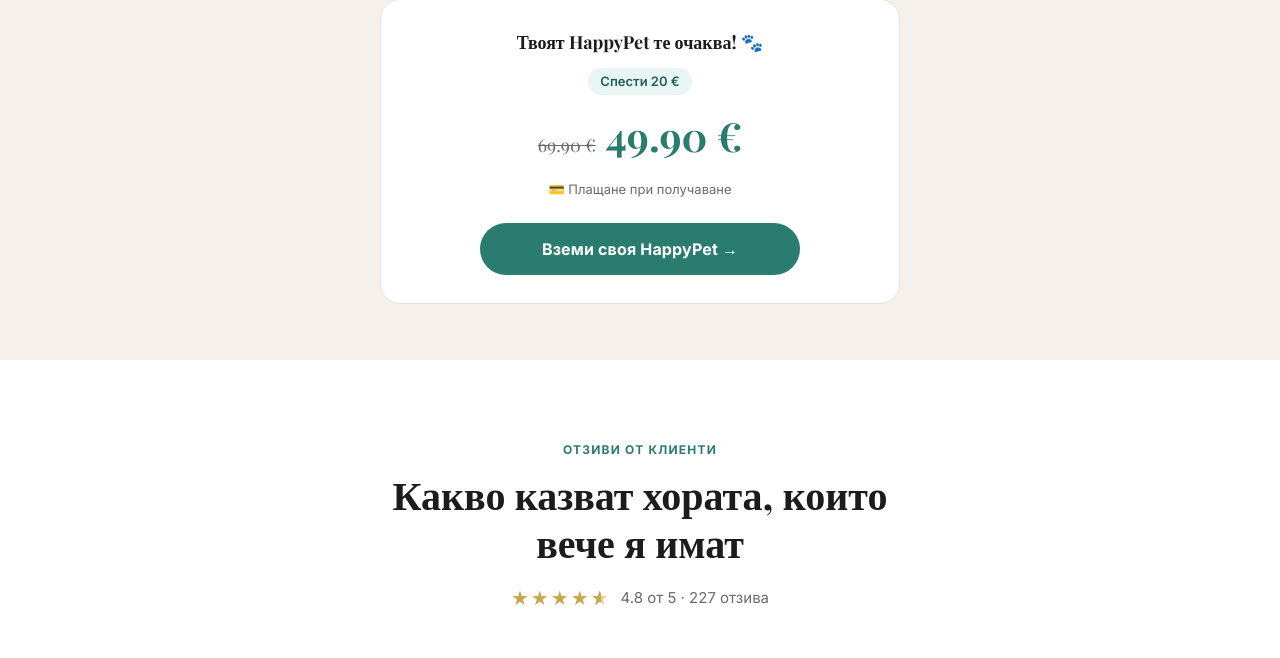
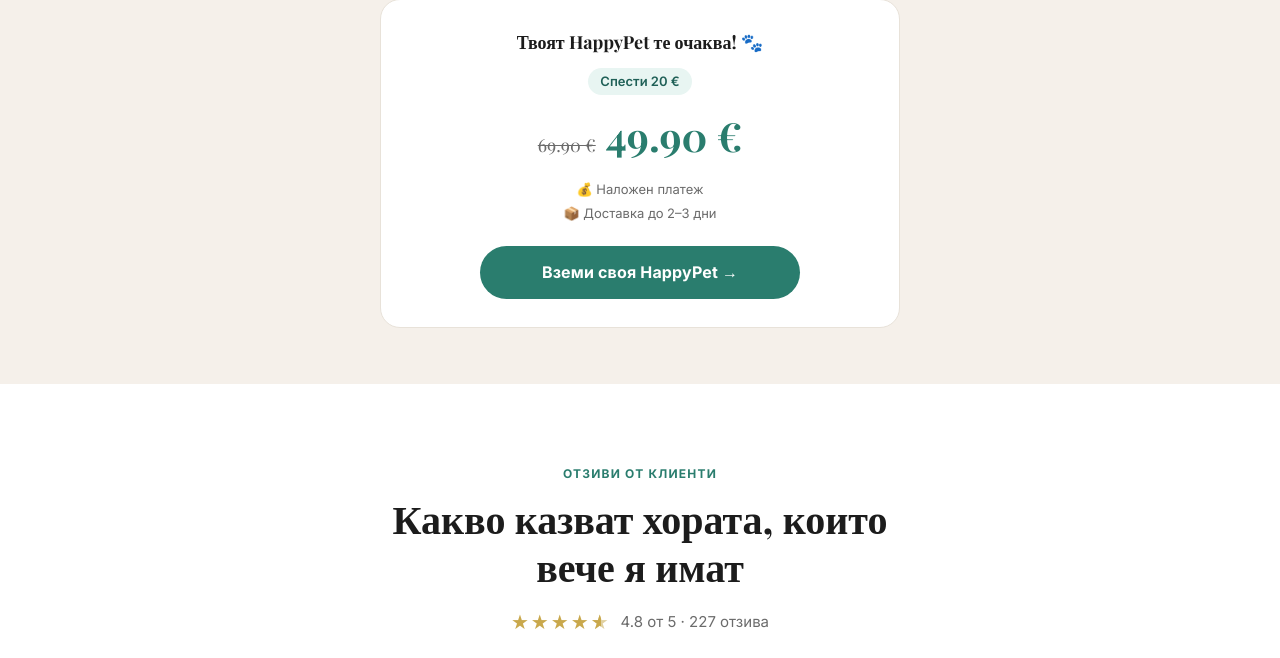
Before and after one commit to anitailieva777-star/ami-site, a plain HTML site: page pet-feeder.html in a window 1280 px wide. Shown: the part 7375-8033 px from the top of the page. Drawn offline with nearby package versions, Linux system fonts and the light colour scheme.

Commit message:
Replace payment-on-delivery note with cash-on-delivery and shipping time lines in gifts CTA block
Co-Authored-By: Claude Sonnet 5 <noreply@anthropic.com>
Claude-Session: https://claude.ai/code/session_01QWpPfk6eNXqhBxLcckawcX

```diff
--- a/pet-feeder.html
+++ b/pet-feeder.html
@@ -1699,7 +1699,10 @@
       <span style="font-size:18px; color:var(--text-muted); text-decoration:line-through; font-weight:400;">69.90 €</span>
       <span>49.90 €</span>
     </div>
-    <p class="gifts-summary-note">💳 Плащане при получаване</p>
+    <div class="gifts-summary-note" style="flex-direction:column; gap:2px;">
+      <span>💰 Наложен платеж</span>
+      <span>📦 Доставка до 2–3 дни</span>
+    </div>
     <a href="https://happypet.convertbuilder.com/checkout" target="_top" class="btn-primary">Вземи своя HappyPet →</a>
   </div>
 </section>
```
Also changed, not shown: pet-feeder-embed.html (+1 -1 lines).
